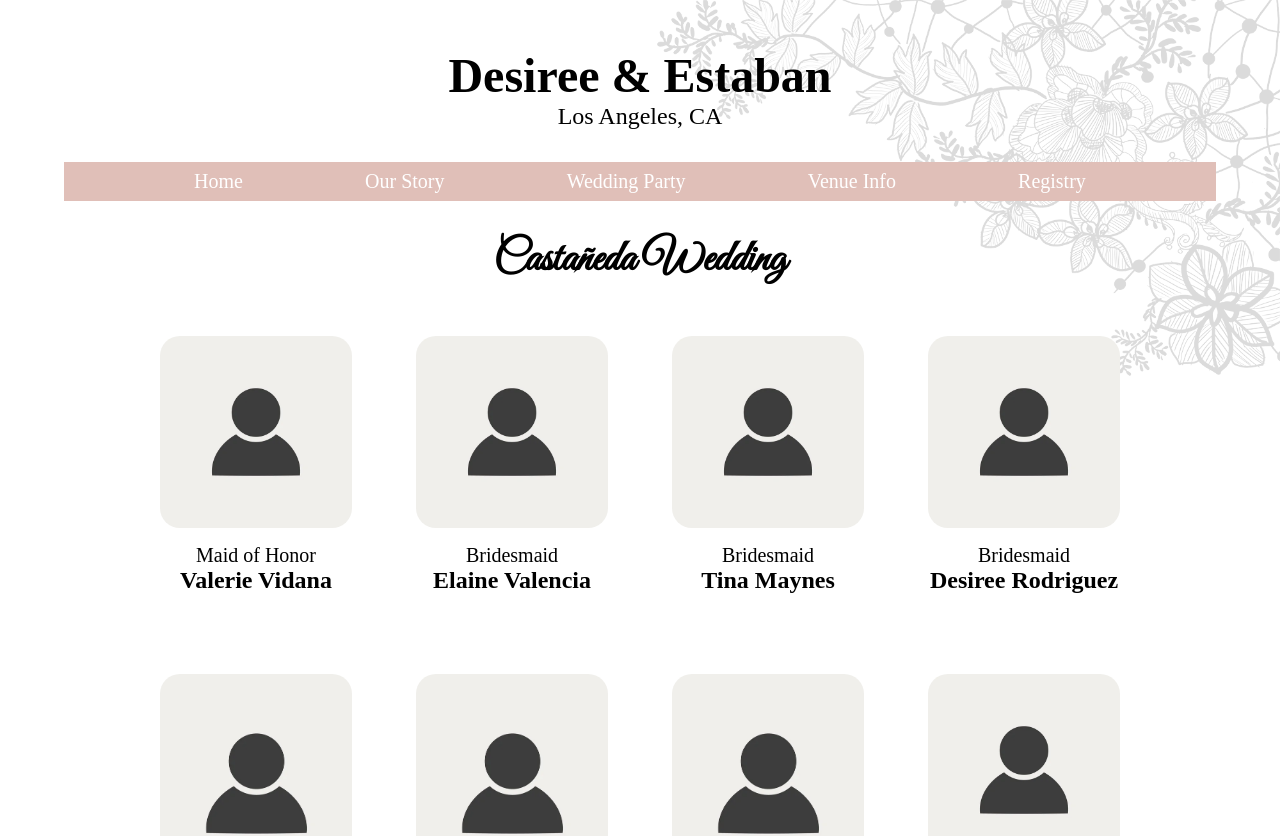
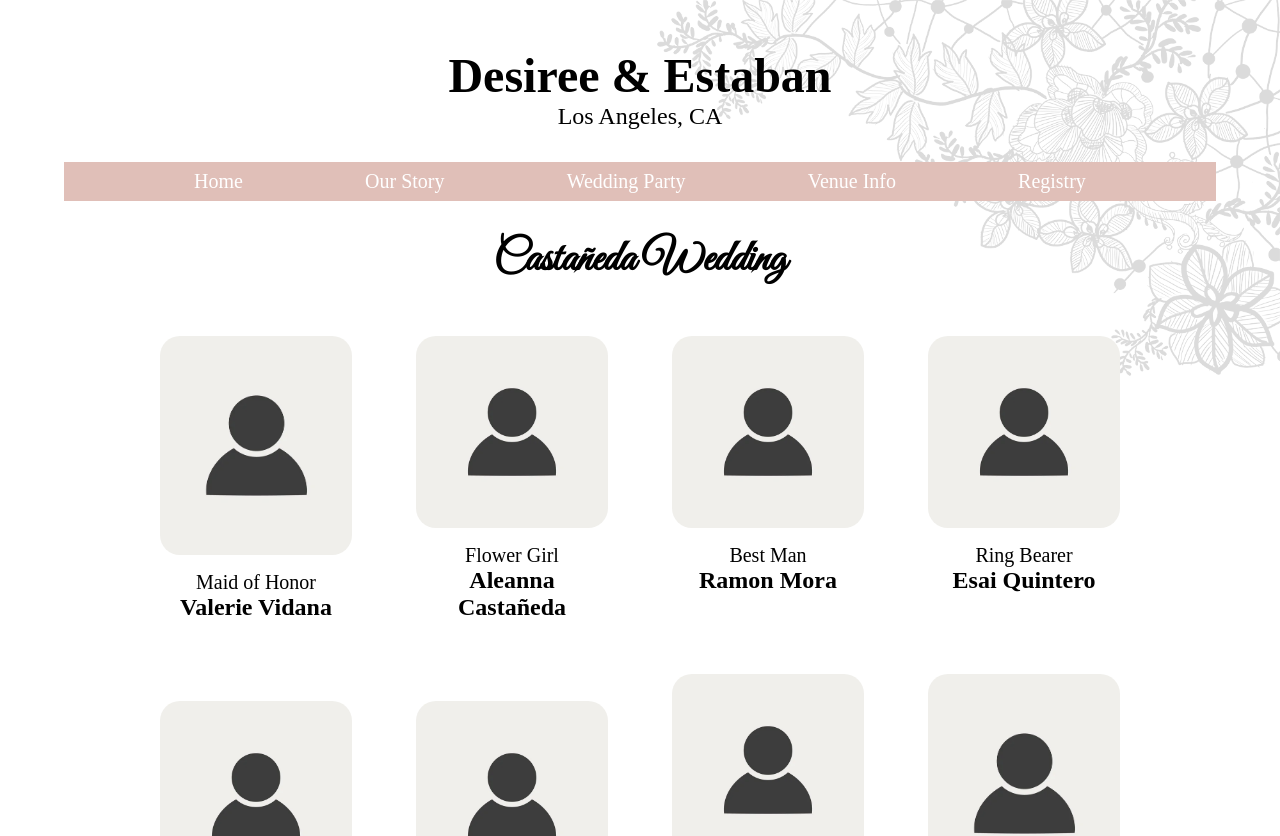
Before and after one commit to sherlineau/dez-estaban-wedding, a React (Create React App) app: page /wedding-party in a window 1280 px wide. Shown: the top 836 px of the page. Built offline with nearby package versions, Linux system fonts and the light colour scheme; a web font is replaced by a local one.

Commit message:
split party into two sides

```diff
--- a/src/views/WeddingParty/WeddingParty.css
+++ b/src/views/WeddingParty/WeddingParty.css
@@ -1,4 +1,4 @@
-.party-heading{
+.party-heading {
   margin-bottom: 1rem;
   font-family: var(--font-cursive);
   font-size: 2.75rem;
@@ -6,17 +6,26 @@
 
 .party {
   width: 80%;
+  display: flex;
   margin: 0 auto;
+  justify-content: space-evenly;
+}
+
+.left {
   display: grid;
-  grid-template-columns: 1fr 1fr 1fr 1fr;
-  justify-content: space-evenly;
+  grid-template-columns: 1fr 1fr;
+}
+
+.right {
+  display: grid;
+  grid-template-columns: 1fr 1fr;
 }
 
 .mb-1 {
   margin-bottom: 1rem;
 }
 
-.party-card{
+.party-card {
   display: flex;
   flex-direction: column;
   padding: 2rem;
--- a/src/views/WeddingParty/WeddingParty.jsx
+++ b/src/views/WeddingParty/WeddingParty.jsx
@@ -3,10 +3,15 @@ import "./WeddingParty.css";
 import placeholder from "../../assets/images/placeholder-profileImg.jpg";
 
 const WeddingParty = () => {
-  const data = [
+  const bride = [
     {
       position: "Maid of Honor",
       name: "Valerie Vidana",
+      picture: placeholder,
+    },
+    {
+      position: "Flower Girl",
+      name: "Aleanna Castañeda",
       picture: placeholder,
     },
     {
@@ -39,14 +44,16 @@ const WeddingParty = () => {
       name: "Aileen Castañeda",
       picture: placeholder,
     },
+  ];
+  const groom = [
     {
-      position: "Flower Girl",
-      name: "Aleanna Castañeda",
+      position: "Best Man",
+      name: "Ramon Mora",
       picture: placeholder,
     },
     {
-      position: "Best Man",
-      name: "Ramon Mora",
+      position: "Ring Bearer",
+      name: "Esai Quintero",
       picture: placeholder,
     },
     {
@@ -79,24 +86,38 @@ const WeddingParty = () => {
       name: "Jorge Oseguera",
       picture: placeholder,
     },
-    {
-      position: "Ring Bearer",
-      name: "Esai Quintero",
-      picture: placeholder,
-    },
   ];
 
   return (
     <div className="container-center">
       <h1 className="party-heading">Castañeda Wedding</h1>
       <div className="party">
-        {data.map((person, index) => (
-          <div className="party-card mb-1" key={index}>
-            <img src={person.picture} alt={person.name} className="profile-img" />
-            <p>{person.position}</p>
-            <h3>{person.name}</h3>
-          </div>
-        ))}
+        <div className="left">
+          {bride.map((person, index) => (
+            <div className="party-card mb-1" key={index}>
+              <img
+                src={person.picture}
+                alt={person.name}
+                className="profile-img"
+              />
+              <p>{person.position}</p>
+              <h3>{person.name}</h3>
+            </div>
+          ))}
+        </div>
+        <div className="right">
+          {groom.map((person, index) => (
+            <div className="party-card mb-1" key={index}>
+              <img
+                src={person.picture}
+                alt={person.name}
+                className="profile-img"
+              />
+              <p>{person.position}</p>
+              <h3>{person.name}</h3>
+            </div>
+          ))}
+        </div>
       </div>
     </div>
   );
```
